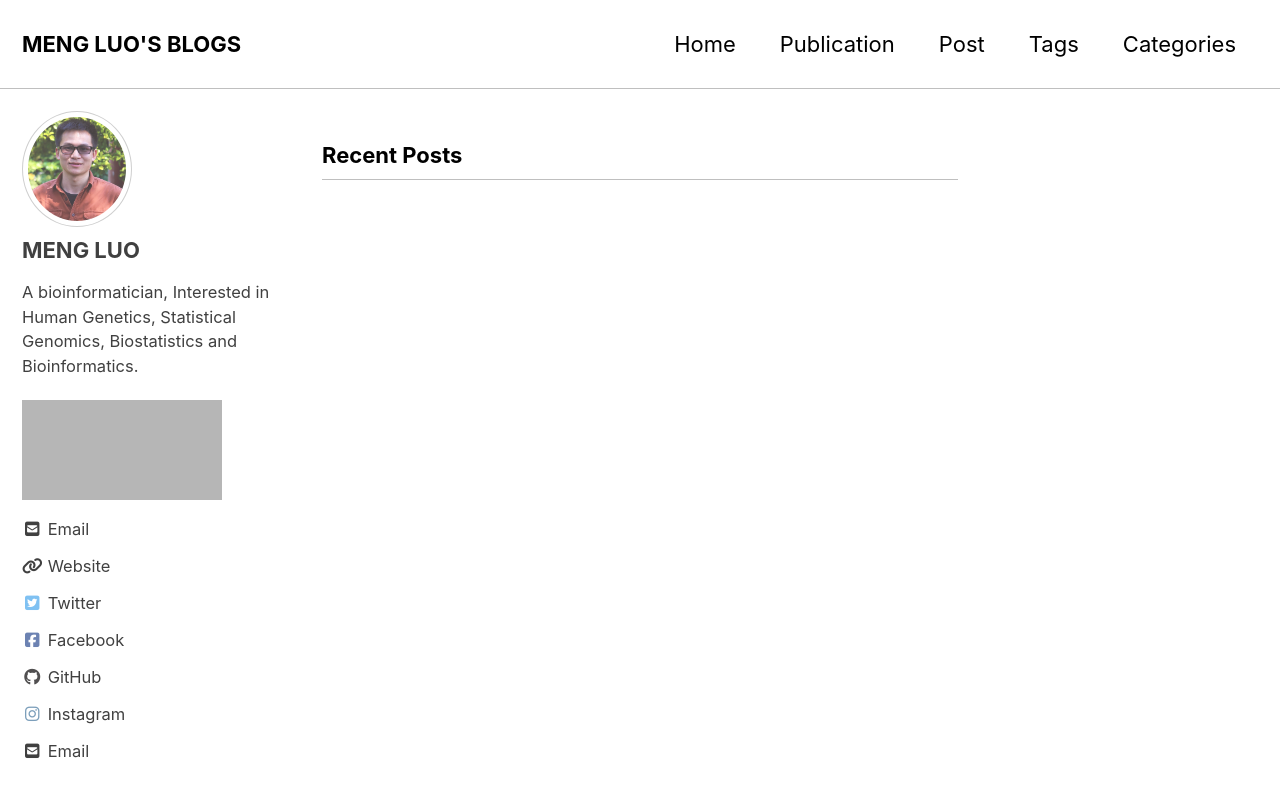
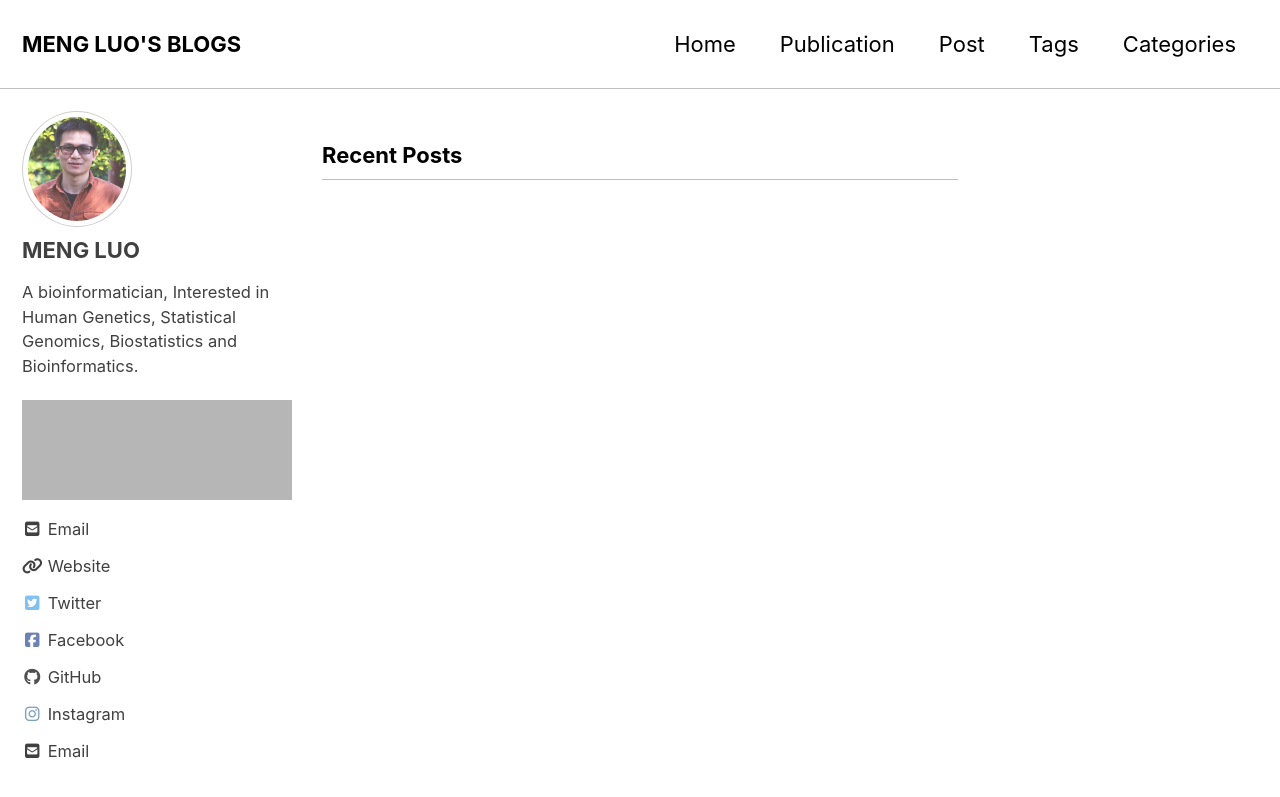
Before and after one commit to czheluo/blogs, a Jekyll site: the page built from index.html, in a window 1280 px wide and 900 px high. Shown: the top 797 px of the window. Built offline with Jekyll 4.4.1, drawn with Linux system fonts in a browser that asks for light colours; cached includes are drawn as plain includes; nearby versions of some CDN libraries; the list of posts is cut into pages by our own code; grey boxes are pictures that could not be loaded.

Commit message:
Update author-profile.html

```diff
--- a/_includes/author-profile.html
+++ b/_includes/author-profile.html
@@ -34,7 +34,7 @@
       {% if author.location %}
         <li itemprop="homeLocation" itemscope itemtype="https://schema.org/Place">
           <!-- i class="fas fa-fw fa-map-marker-alt" aria-hidden="true"></i> <span itemprop="name">{{ author.location }}</span -->
-          <iframe src="https://www.google.com/maps/embed?pb=!1m18!1m12!1m3!1d3416.2558021437867!2d121.62565031548901!3d31.102621574761713!2m3!1f0!2f0!3f0!3m2!1i1024!2i768!4f13.1!3m3!1m2!1s0x35b278a7530eb1dd%3A0xb40b78f5079ac68b!2sCentury+Medicine+Park!5e0!3m2!1sen!2sus!4v1531624183346" width="200" height="100" frameborder="0" style="border:0" allowfullscreen></iframe>
+          <iframe src="https://www.google.com/maps/embed?pb=!1m18!1m12!1m3!1d3416.2558021437867!2d121.62565031548901!3d31.102621574761713!2m3!1f0!2f0!3f0!3m2!1i1024!2i768!4f13.1!3m3!1m2!1s0x35b278a7530eb1dd%3A0xb40b78f5079ac68b!2sCentury+Medicine+Park!5e0!3m2!1sen!2sus!4v1531624183346" width="270" height="100" frameborder="0" style="border:0" allowfullscreen></iframe>
         </li>
       {% endif %}
 
```
